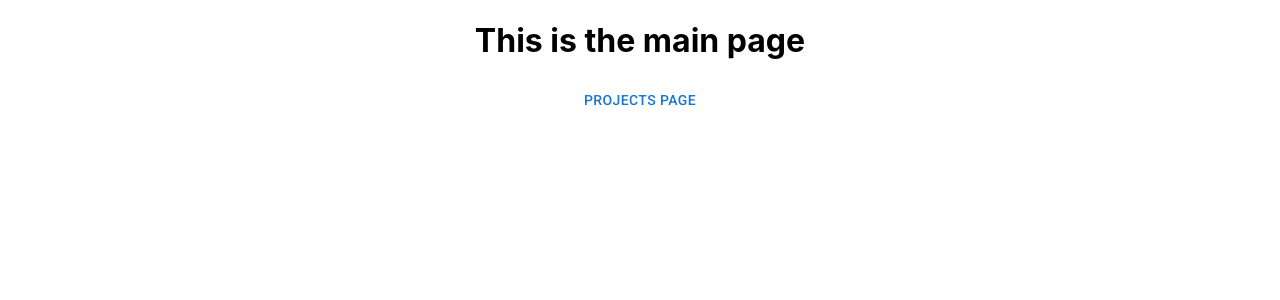
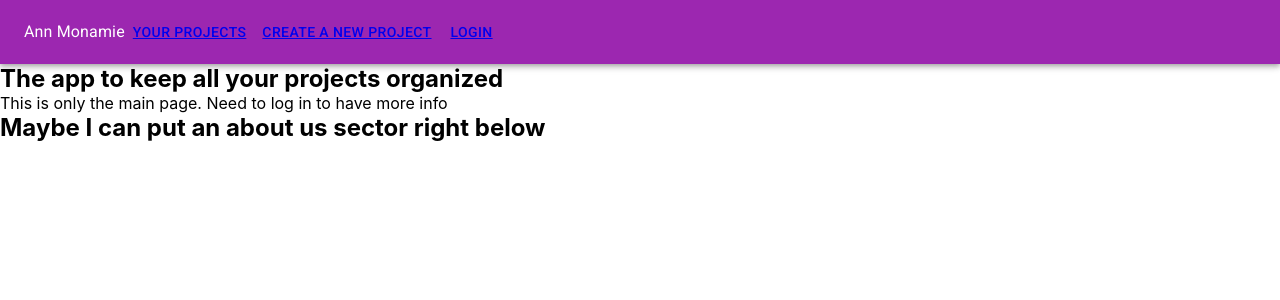
Before and after one commit to ananishimoto/ann-monamie-client, a React (Create React App) app: page / in a window 1280 px wide. Shown: the top 300 px of the page. Built offline with nearby package versions, Linux system fonts and the light colour scheme.

Commit message:
Added MUI appbar in the top of the page

```diff
--- a/package.json
+++ b/package.json
@@ -3,7 +3,10 @@
   "version": "0.1.0",
   "private": true,
   "dependencies": {
+    "@emotion/react": "^11.9.0",
+    "@emotion/styled": "^11.8.1",
     "@mui/icons-material": "^5.8.0",
+    "@mui/material": "^5.8.1",
     "@reduxjs/toolkit": "^1.8.2",
     "@testing-library/jest-dom": "^5.16.4",
     "@testing-library/react": "^13.3.0",
--- a/src/App.css
+++ b/src/App.css
@@ -1,3 +1,4 @@
-.App {
-  text-align: center;
+* {
+  margin: 0;
+  padding: 0;
 }
--- /dev/null
+++ b/src/components/NavBar/index.jsx
@@ -0,0 +1,28 @@
+import React from "react";
+import { NavLink } from "react-router-dom";
+import AppBar from "@mui/material/AppBar";
+import Toolbar from "@mui/material/Toolbar";
+import IconButton from "@mui/material/IconButton";
+import { Button } from "@mui/material";
+import { Typography } from "@mui/material";
+
+export default function NavBar() {
+  return (
+    <div className="Navbar">
+      <AppBar color="secondary" position="sticky">
+        <Toolbar>
+          <Typography> Ann Monamie</Typography>
+          <Button color="inherit">
+            <NavLink to="/projects">Your Projects</NavLink>
+          </Button>
+          <Button color="inherit">
+            <NavLink to="/project/new">Create a new project</NavLink>
+          </Button>
+          <Button color="inherit">
+            <NavLink to="/login">Login</NavLink>
+          </Button>
+        </Toolbar>
+      </AppBar>
+    </div>
+  );
+}
--- a/src/index.js
+++ b/src/index.js
@@ -3,15 +3,18 @@ import ReactDOM from "react-dom/client";
 import "./index.css";
 import App from "./App";
 import reportWebVitals from "./reportWebVitals";
-import { Provider } from "react";
 import { BrowserRouter } from "react-router-dom";
+import { Provider } from "react-redux";
+import store from "./store";
 
 const root = ReactDOM.createRoot(document.getElementById("root"));
 root.render(
   <React.StrictMode>
-    <BrowserRouter>
-      <App />
-    </BrowserRouter>
+    <Provider store={store}>
+      <BrowserRouter>
+        <App />
+      </BrowserRouter>
+    </Provider>
   </React.StrictMode>
 );
 
--- a/src/pages/DetailsPage.jsx
+++ b/src/pages/DetailsPage.jsx
@@ -1,10 +1,10 @@
 import React from "react";
-import Button from "@mui/material/Button";
-import { NavLink } from "react-router-dom";
+import NavBar from "../components/NavBar";
 
 export default function DetailsPage() {
   return (
     <div>
+      <NavBar />
       <h1>This is the details page</h1>
     </div>
   );
--- a/src/pages/HomePage.jsx
+++ b/src/pages/HomePage.jsx
@@ -1,14 +1,13 @@
 import React from "react";
-import Button from "@mui/material/Button";
-import { NavLink } from "react-router-dom";
+import NavBar from "../components/NavBar";
 
 export default function HomePage() {
   return (
     <div>
-      <h1>This is the main page</h1>
-      <NavLink to="/projects">
-        <Button>Projects Page</Button>
-      </NavLink>
+      <NavBar />
+      <h2>The app to keep all your projects organized</h2>
+      <p>This is only the main page. Need to log in to have more info</p>
+      <h2>Maybe I can put an about us sector right below</h2>
     </div>
   );
 }
--- a/src/pages/ProjectsPage.jsx
+++ b/src/pages/ProjectsPage.jsx
@@ -1,14 +1,18 @@
 import React from "react";
-import Button from "@mui/material/Button";
 import { NavLink } from "react-router-dom";
+import NavBar from "../components/NavBar";
 
 export default function ProjectsPage() {
   return (
     <div>
-      <h1>This is the projects page</h1>
-      <NavLink to="/project/:id">
-        <Button>Details of this project</Button>
-      </NavLink>
+      <NavBar />
+      <h1>Your Projects</h1>
+      <h3>Finished</h3>
+      <NavLink to="/project/:id">Tunisian Bag</NavLink>
+      <h3>Work in Progress</h3>
+      <NavLink to="/project/:id">Kiki Whale</NavLink>
+      <h3>Wishlist</h3>
+      <NavLink to="/project/:id">Duck Amigurumi</NavLink>
     </div>
   );
 }
```
Also changed, not shown: src/components/NavBar/style.css (added), 1 other file (tests, documents, lock files or other folders).
